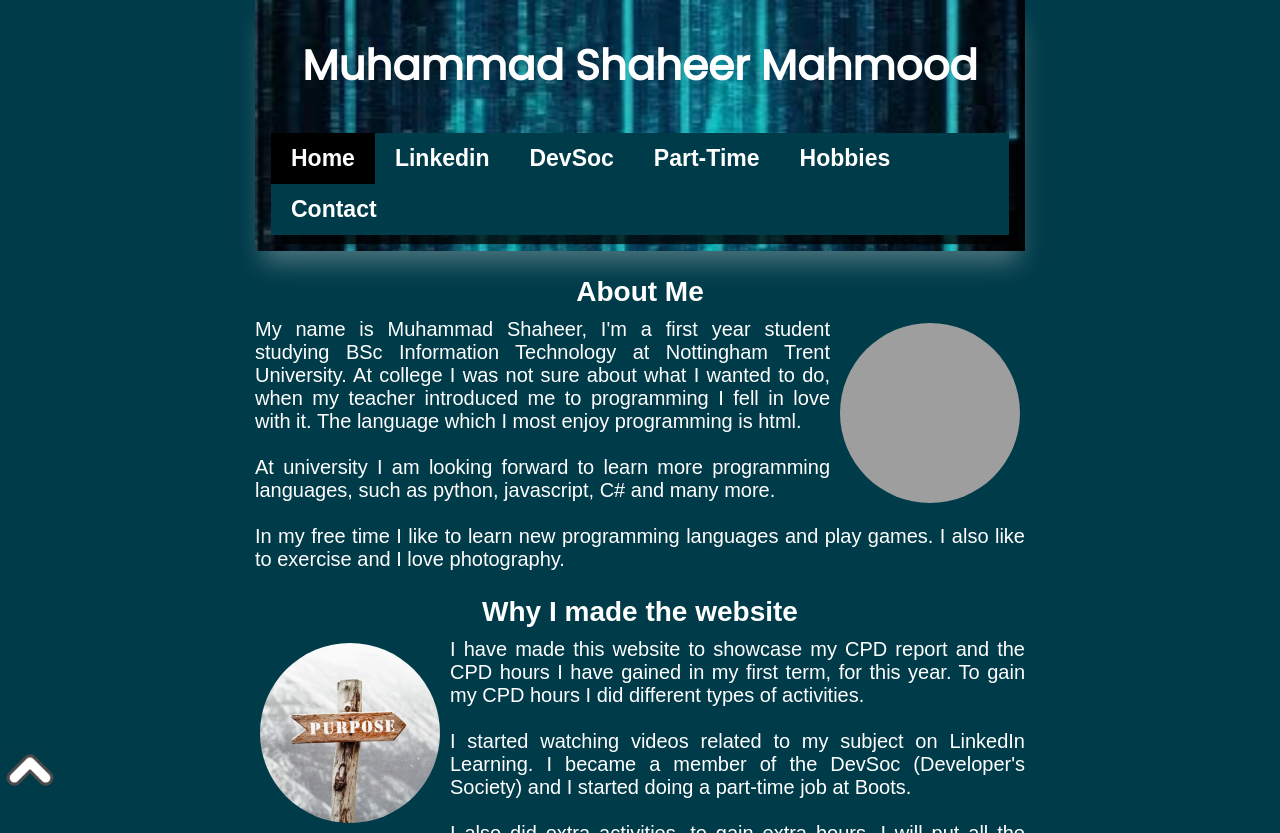
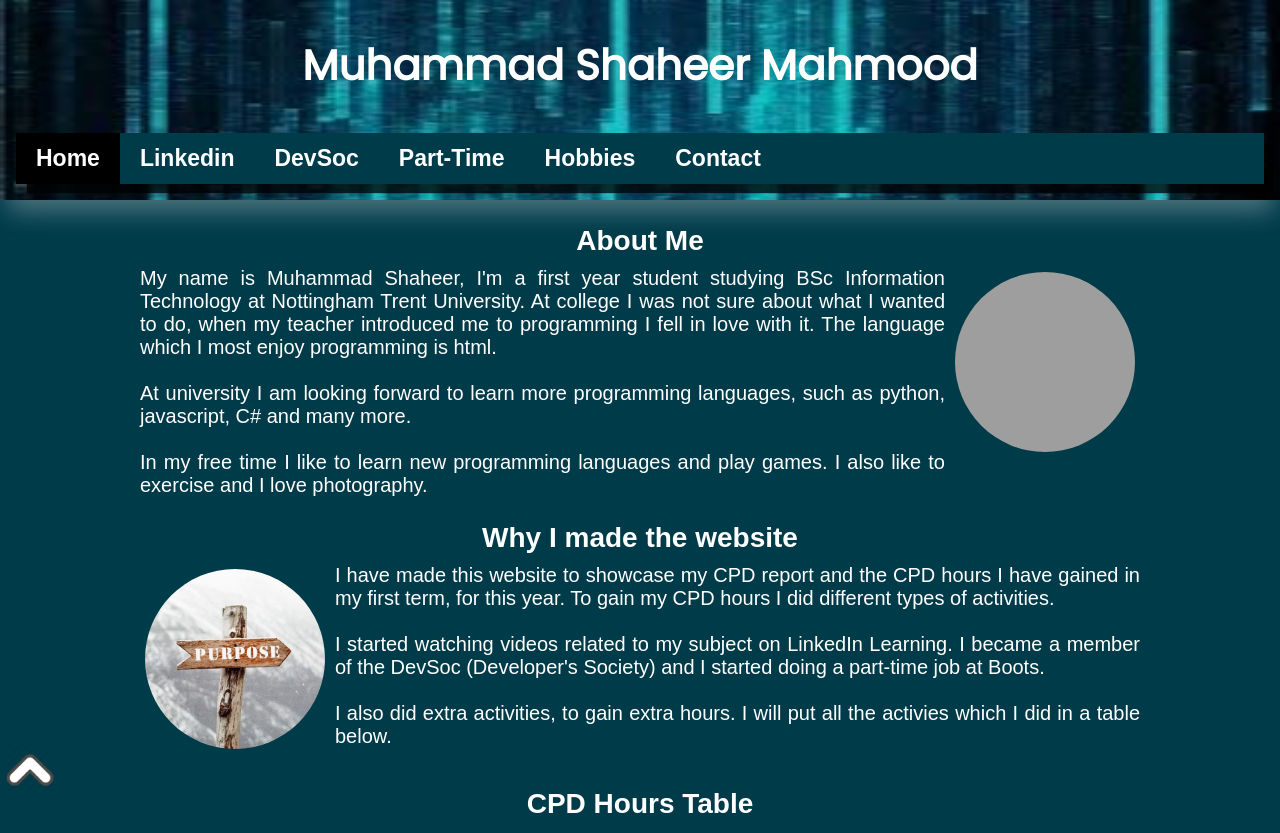
Before and after one commit to Muhammad-786/CPD, a plain HTML site: page index.html in a window 1280 px wide. Shown: the top 833 px of the page. Drawn offline with Linux system fonts and the light colour scheme; grey boxes are pictures that could not be loaded; a web font is replaced by a local one.

Commit message:
Update style.css

```diff
--- a/style/style.css
+++ b/style/style.css
@@ -7,7 +7,7 @@ html, body
    height: 100%;
    margin: 0 auto;
    padding: 0;
-   width: 770px;
+   max-width: 100%;
 
 }
 /*This will create a class that applies style to all elements beginning with "col-" */
```
